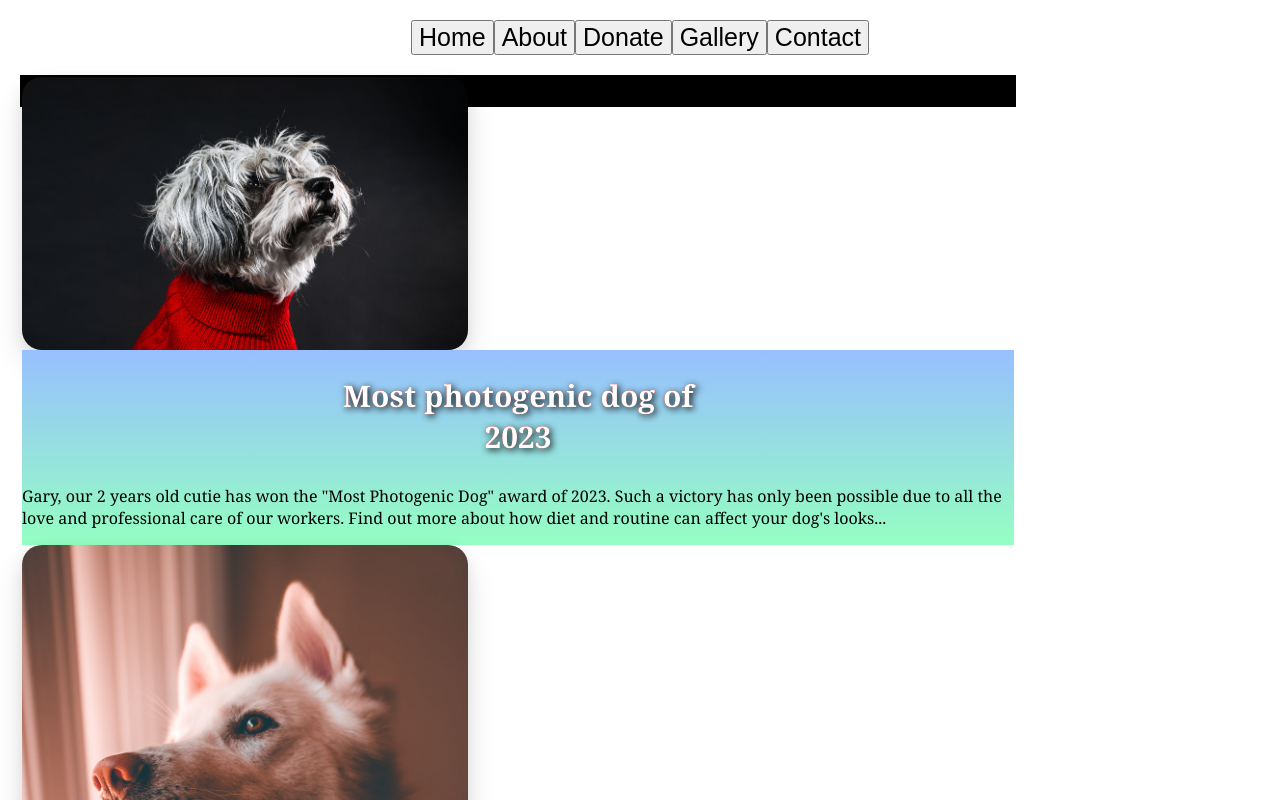
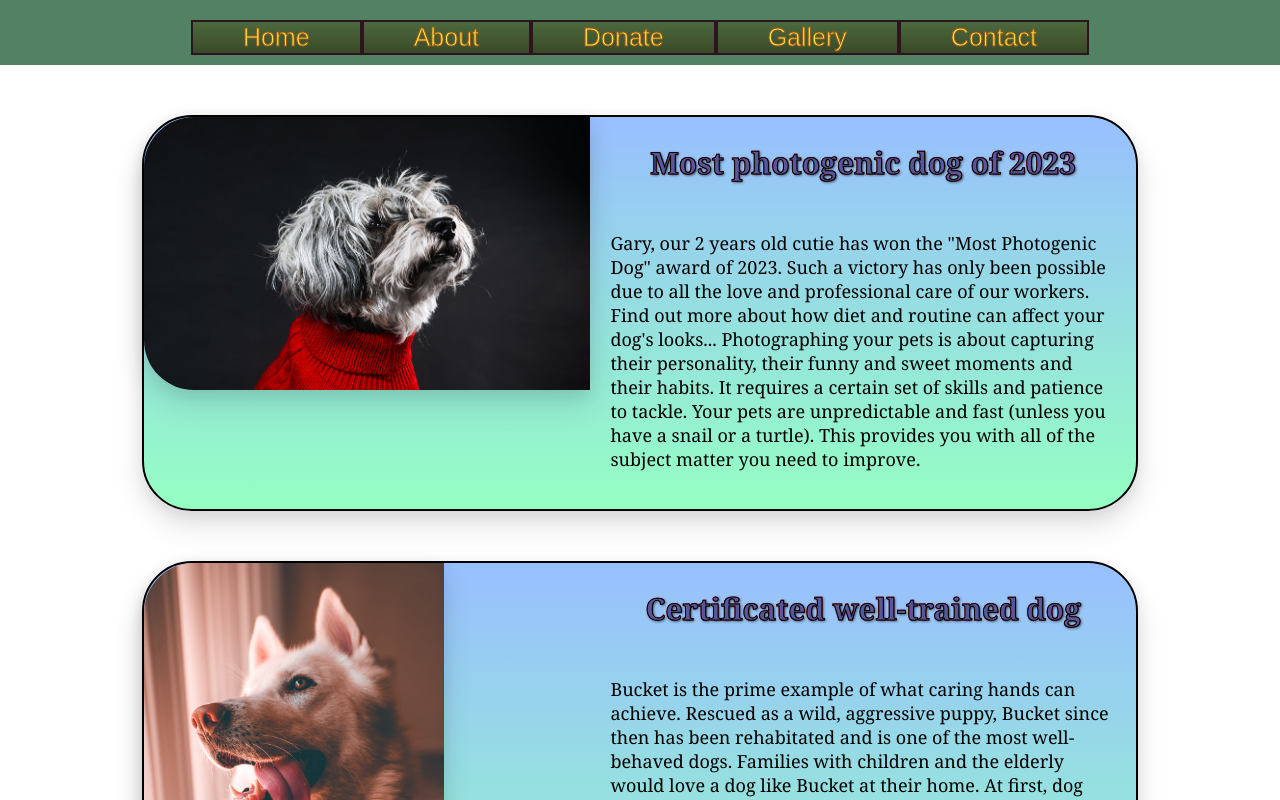
Before and after one commit to CodecoolGlobal/react-for-a-cause-react-rBabett, a React (Create React App) app in the folder cat-react/: page / in a window 1280 px wide. Shown: the top 800 px of the page. Built offline with nearby package versions, Linux system fonts and the light colour scheme.

Commit message:
make changes in home page and add more css

```diff
--- a/cat-react/public/index.html
+++ b/cat-react/public/index.html
@@ -10,34 +10,10 @@
       content="Web site created using create-react-app"
     />
     <link rel="apple-touch-icon" href="%PUBLIC_URL%/logo192.png" />
-    <!--
-      manifest.json provides metadata used when your web app is installed on a
-      user's mobile device or desktop. See https://developers.google.com/web/fundamentals/web-app-manifest/
-    -->
     <link rel="manifest" href="%PUBLIC_URL%/manifest.json" />
-    <!--
-      Notice the use of %PUBLIC_URL% in the tags above.
-      It will be replaced with the URL of the `public` folder during the build.
-      Only files inside the `public` folder can be referenced from the HTML.
-
-      Unlike "/favicon.ico" or "favicon.ico", "%PUBLIC_URL%/favicon.ico" will
-      work correctly both with client-side routing and a non-root public URL.
-      Learn how to configure a non-root public URL by running `npm run build`.
-    -->
-    <title>React App</title>
+    <title>Cute Animal Tendering</title>
   </head>
   <body>
-    <noscript>You need to enable JavaScript to run this app.</noscript>
     <div id="root"></div>
-    <!--
-      This HTML file is a template.
-      If you open it directly in the browser, you will see an empty page.
-
-      You can add webfonts, meta tags, or analytics to this file.
-      The build step will place the bundled scripts into the <body> tag.
-
-      To begin the development, run `npm start` or `yarn start`.
-      To create a production bundle, use `npm run build` or `yarn build`.
-    -->
   </body>
 </html>
--- a/cat-react/src/App.css
+++ b/cat-react/src/App.css
@@ -1,4 +1,4 @@
-.App {
+/* .App {
   text-align: center;
 }
 
@@ -35,6 +35,11 @@
   to {
     transform: rotate(360deg);
   }
+} */
+
+html, body, #root, .App, #container, #animals_container, .articles_container {
+  height: 100%;
+  min-height: 100vh;
 }
 
 body {
@@ -53,7 +58,7 @@ body {
 
 #page {
   margin: 20px;
-  justify-content: flex-end;
+  height: 100%;
 }
 
 .animal_cards {
@@ -112,33 +117,52 @@ body {
 .animals_container {
   padding: auto;
   align-items: center;
+  border: 2px solid black;
+  height: max-content;
+}
+
+.articles {
+  top: 0;
+  position: relative;
+  display: table;
+  max-width: 80%;
+  text-align: left;
+  height:fit-content;
+  border: 2px solid black;
+  border-radius: 50px;
+  margin: auto;
+  margin-top: 50px;
+  margin-bottom: 50px;
+  background: linear-gradient(to bottom, rgb(152, 191, 255), rgb(148, 255, 194));
+  transition: top ease-in-out 150ms;
+  box-shadow: 0 15px 30px 0 rgba(0,0,0,0.11),
+    0 5px 15px 0 rgba(0,0,0,0.08);
+
+}
+
+.articles:hover {
+  top: -10px;
 }
 
 
-.articles {
-  display: block;
-  border: 2px solid black;
-  max-width: 80%;
-  text-align: left;
-}
 
 .article_images {
   float: left;
   max-width: 45%;
-  max-height: 70%;
+  max-height: 400px;
+  border-top-left-radius: 50px;
+  border-bottom-left-radius: 50px;
   height: auto;
   width: auto\9;
-  vertical-align:middle;
-  border-radius: 20px;
   box-shadow: 0 15px 30px 0 rgba(0,0,0,0.11),
     0 5px 15px 0 rgba(0,0,0,0.08);
-  background-color: #ffffff;
+  background-color: #000000;
 }
 
 .article_info {
+  max-width: 55%;
+  float: right;
   overflow: hidden;
-  float: right;
-  background: linear-gradient(to bottom, rgb(152, 191, 255), rgb(148, 255, 194));
 
 }
 
@@ -149,10 +173,12 @@ body {
   --s: 0.1em;   /* the thickness of the line */
   --c: #5dacec; /* the color */
 
-  margin-left: 30%;
-  margin-right: 30%;
-  color: white;
-  text-shadow: 2px 2px 7.5px black;
+  margin-left: 10%;
+  margin-right: 10%;
+  color: rgb(89, 87, 156);
+  -webkit-text-stroke-width: 1px;
+  -webkit-text-stroke-color: black;
+  text-shadow: 1px 1px 3px rgba(0,0,0,0.8);
   padding-bottom: var(--s);
   background:
   linear-gradient(90deg,var(--c) 50%,rgb(255, 0, 0) 0) calc(100% - var(--_p,0%))/200% 100%,
@@ -163,3 +189,31 @@ body {
 }
 
 .titles:hover {--_p: 100%}
+
+.descriptions {
+  padding:20px;
+  font-size: 18px;
+}
+
+#header {
+  background-color: #528163;
+  border-bottom: 5px solid #528163;
+}
+
+.navbar_buttons {
+  position: relative;
+  padding-left: 50px;
+  padding-right: 50px;
+  top: 0;
+  background: linear-gradient(to bottom, #4c693f, #3a4928);
+  border: 2px solid #2c151f;
+  -webkit-text-stroke-width: 1px;
+  -webkit-text-stroke-color: rgb(151, 90, 17);
+  color: rgb(255, 229, 79);
+  transition: top ease-in-out 150ms;
+}
+
+.navbar_buttons:hover {
+  top: -5px;
+  background: linear-gradient(to bottom, #3a4928, #2b361d);
+}
--- a/cat-react/src/App.js
+++ b/cat-react/src/App.js
@@ -12,7 +12,7 @@ function App() {
   const [ActivePage, setActivePage] = useState('Home');
 
   return (
-    <div>
+    <div id="container">
       <div id="header">
         <Navbar handleClick={setActivePage}/>
       </div>
--- a/cat-react/src/components/AnimalsObject.js
+++ b/cat-react/src/components/AnimalsObject.js
@@ -7,7 +7,9 @@
       age: '2 years',
       toy: 'Chew bone',
       title: 'Most photogenic dog of 2023',
-      description: `Gary, our 2 years old cutie has won the "Most Photogenic Dog" award of 2023. Such a victory has only been possible due to all the love and professional care of our workers. Find out more about how diet and routine can affect your dog's looks...`
+      description: `Gary, our 2 years old cutie has won the "Most Photogenic Dog" award of 2023. Such a victory has only been possible due to all the love and professional care of our workers. Find out more about how diet and routine can affect your dog's looks...
+      Photographing your pets is about capturing their personality, their funny and sweet moments and their habits. It requires a certain set of skills and patience to tackle.
+Your pets are unpredictable and fast (unless you have a snail or a turtle). This provides you with all of the subject matter you need to improve.`
     },
     {
       name: 'Lizzie',
@@ -23,7 +25,9 @@
       title: 'Certificated well-trained dog',
       description: `
       Bucket is the prime example of what caring hands can achieve.
-      Rescued as a wild, aggressive puppy, Bucket since then has been rehabitated and is one of the most well-behaved dogs. Families with children and the elderly would love a dog like Bucket at their home...`
+      Rescued as a wild, aggressive puppy, Bucket since then has been rehabitated and is one of the most well-behaved dogs. Families with children and the elderly would love a dog like Bucket at their home.
+      At first, dog training can seem pretty overwhelming, especially if this is your first dog. The truth is that training your dog is a very big project. If you take it step by step, you will find the task to be far less daunting. Here is some information to help get you started:
+      Start a Dog Obedience Program: Learn how to set a basic foundation before you begin to train your dog.`
     },
     {
       name: 'Morgan',
@@ -155,7 +159,8 @@
       age: '3 years',
       toy: 'Ball feeder',
       title: 'Easter bunnies as pets',
-      description: 'There are a lot of myths surrounding pet Easter bunnies. Are they a suitable pet? In this article, we cover every aspect of pet bunnies. Fill a test at the bottom of the page to find out if pet bunnies are for you!...'
+      description: `There are a lot of myths surrounding pet Easter bunnies. Are they a suitable pet? In this article, we cover every aspect of pet bunnies. Fill a test at the bottom of the page to find out if pet bunnies are for you!
+      Among other popular Easter traditions like hot cross buns and exciting egg hunts, the Easter Bunny has long been a well-known and popular symbol associated with the religious holiday — but have you ever wondered where the idea of the Easter Bunny came from and how exactly the cute, fluffy woodland creature became such a prevalent symbol of Easter?`
     },
     {
       name: 'Angel',
```
